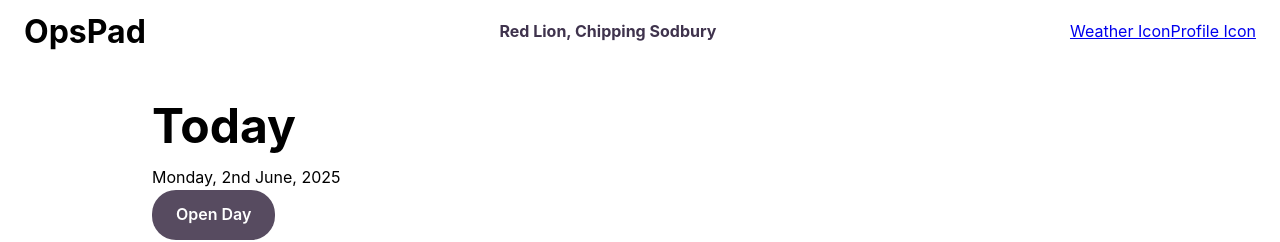
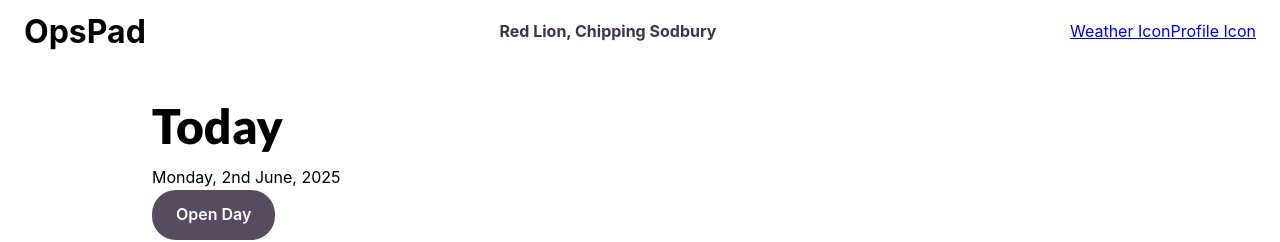
Before and after one commit to gregoryjameswalsh/OpsPad, a React (Vite) app: page /dashboard in a window 1280 px wide. Shown: the top 242 px of the page. Built offline with nearby package versions, Linux system fonts and the light colour scheme; no server answers.

Commit message:
font checking

```diff
--- a/src/components/dashboard/DashboardHeader.jsx
+++ b/src/components/dashboard/DashboardHeader.jsx
@@ -3,7 +3,7 @@ import Badge from '../UI/Badge';
 export default function DashboardHeader() {
   return (
     <div className="flex flex-col md:flex-row items-start md:items-center justify-between bg-white p-4 rounded-lg shadow">
-      <h1 className="text-2xl font-bold">Today  </h1>
+      <h1 className="lato-black">Today  </h1>
       <div className="">
         <p>Monday, 2nd June, 2025</p>
         </div>
```
